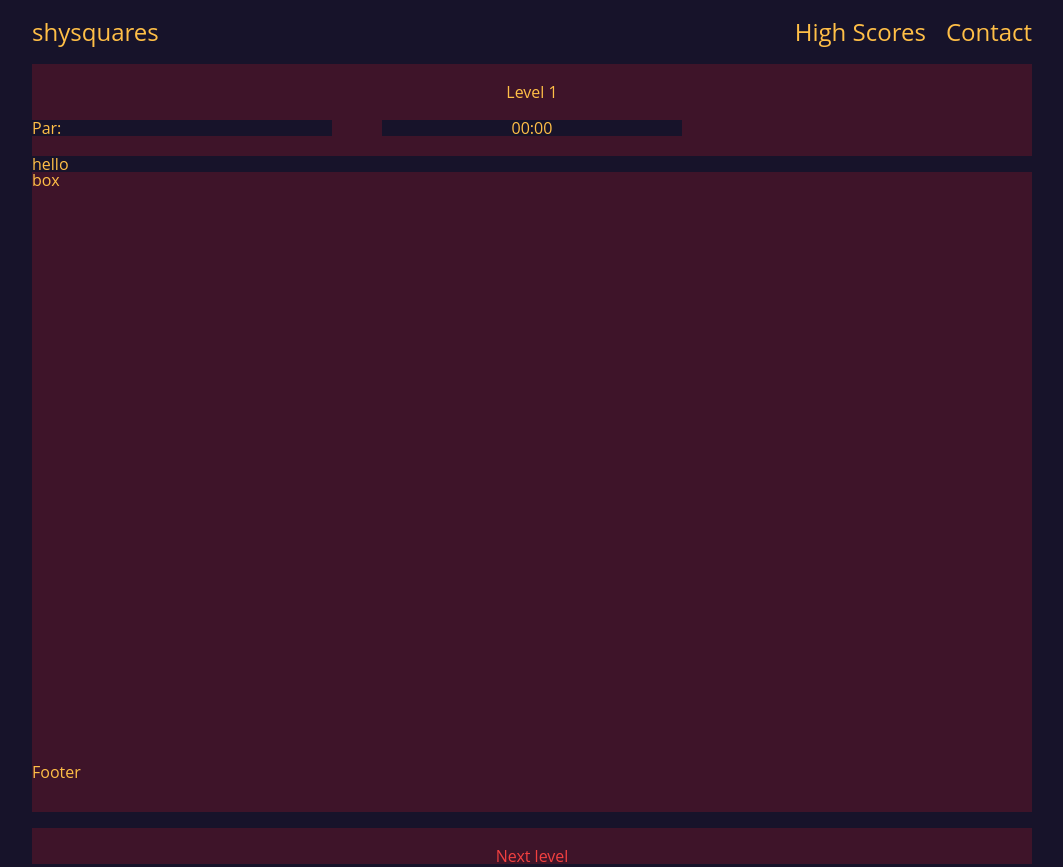
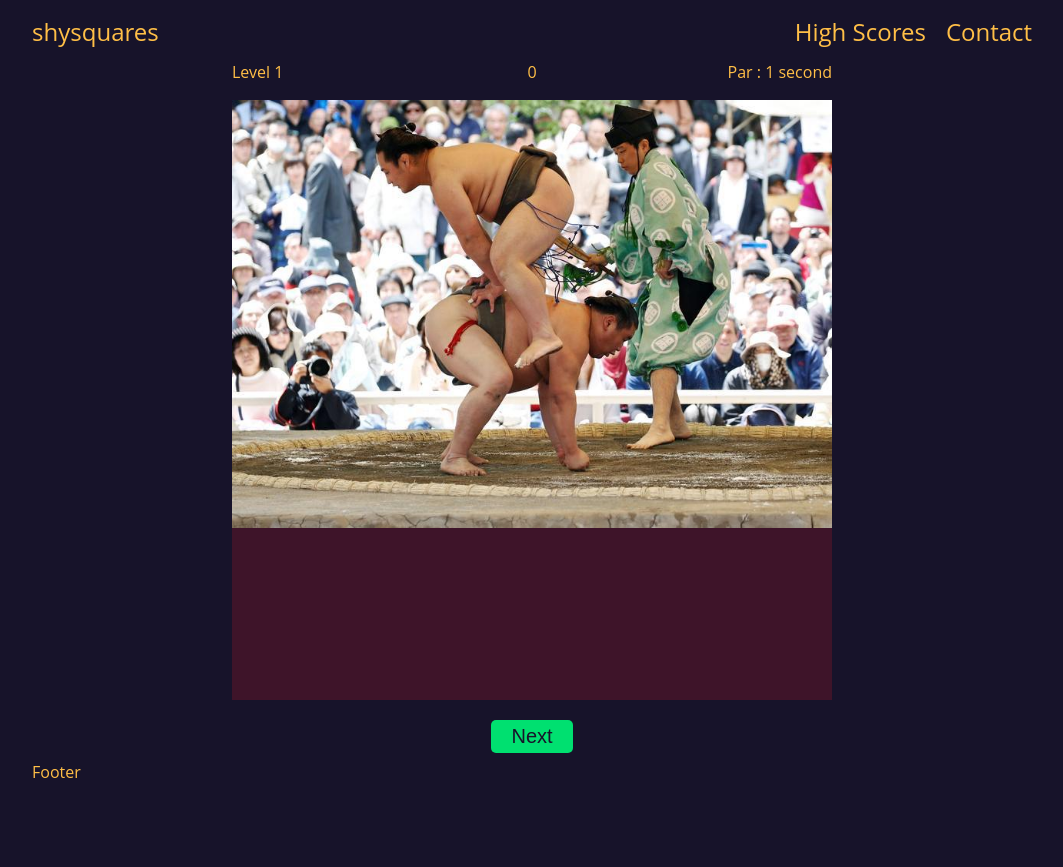
Before and after one commit to MDShields7/shy-squares, a Next.js app: page /level/1 in a window 1280 px wide. Shown: the whole page, without its empty margins (108-1171 px from the left). After the commit the page ends 800 px from the top, so only its background shows below. Built offline with nearby package versions, Linux system fonts and the light colour scheme.

Commit message:
gameplay area focus, next and start button, tutorial and game boxes

```diff
--- /dev/null
+++ b/src/components/layout/GameBarTop.js
@@ -0,0 +1,23 @@
+import gamebartop from '../../styles/gamebartop.module.css'
+
+export default function GameBox ({children}) {
+    const level = children[0];
+    const timer = children[1];
+    const par = children[2];
+    console.log('gamebartop',children)
+    return (
+        <div>
+            <div className={`${gamebartop.row} ${gamebartop.gamebar}`}>
+                <h1 className={`${gamebartop.timeItem}`}>
+                    Level {level}
+                </h1>
+                <h2 className={`${gamebartop.timeItem} ${gamebartop.timer}`}>
+                    {timer}
+                </h2>
+                <h2 className={`${gamebartop.timeItem} ${gamebartop.par}`}>
+                    Par : {par} {par !== 1 ? 'seconds' : 'second'}
+                </h2>
+            </div>
+        </div>
+    )
+}
--- a/src/components/layout/GameBox.js
+++ b/src/components/layout/GameBox.js
@@ -6,11 +6,10 @@ export default function GameBox ({children}) {
     return (
         <>
             <div>
-                Timer
-                Par
+                1
+                2
+                3
             </div>
-            <div>Gameplay Area</div>
-            <div>button</div>
         </>
     )
 }
--- a/src/components/layout/Level.js
+++ b/src/components/layout/Level.js
@@ -1,33 +1,65 @@
-import level from '../../styles/level.module.css';
+import React, { useState } from 'react';
+import withContext from '../contextAPI/ContextWrapper';
 import Site from './Site'
-import Link from 'next/link';
+import Gamebox from './GameBox';
+import GameBarTop from './GameBarTop';
+import levelcss from '../../styles/level.module.css';
+// import GameBarBot from './GameBarBot';
 
-function getScores () {
-    // axios.get(`/api/v1/level${num}`)
-}
+function Level ({ children }){
+    // Top bar
+    const [level, setLevel] = useState(children[0]);
+    const [timer, setTimer] = useState(0);
+    const [par, setPar] = useState(1);
+    // Game box
+    const [arrayOrig, setArrayOrig] = useState(children[1] || []);
+    const [arrayNew, setArrayNew] = useState(children[1] || []);
+    // Bottom bar
+    const [tutorial, setTutorial] = useState(true);
+    const [gameStart, setGameStart] = useState(false);
+    const [gameFault, setGameFault] = useState(false);
+    const [gameWin, setGameWin] = useState(false);
+    const [gameLose, setGameLose] = useState(false);
+    const hrefAgain='/level/'+level;
+    const hrefNext='/level/'+(level+1)
+    let gamebox;
+    if ( tutorial ) {
+        // gamebox =  <img src='../../public/shokiri.jpg'/>
+        gamebox = <img src="/shokiri.jpg" />
+    }
+    let button;
+    if ( tutorial ){
+        // Advance from tutorial to game
+        button = <button onClick={() => setTutorial(false)}>Next</button>
+    } else if ( gameStart === false ) {
+        // Start Game
+        button = <button onClick={() => setGameStart(true)}>Start</button>
+    } else if ( gameWin === true ) {
+        // Game won
+        button = <Link href={hrefNext}>
+            <a >Next level</a>
+        </Link>
+    } else if ( gameFault === true ) {
+        // Start game over
+        button = <Link href={hrefAgain}>
+            <a >Try Again</a>
+        </Link>
+    }
 
-export default function Level ({ children }){
-    // console.log('children',children)
-    const href='/level/'+(children[0]+1)
-    console.log('href',href)
     return (
         <Site>
-            <div className={`${level.row} ${level.level}`}>
-                <h1>Level {children[0]}</h1>
+            <GameBarTop>
+                {[level, timer, par]}
+            </GameBarTop>
+            { children[1] }
+            <div className={levelcss.gameContainer}>
+                {gamebox}
             </div>
-            <div className={`${level.row} ${level.timebar}`}>
-                <h2 className={`${level.timeItem} ${level.par}`}>Par: {}</h2>
-                <h2 className={`${level.timeItem} ${level.timer}`}>00:00</h2>
-                <h2 className={`${level.timeItem}`}></h2>
-            </div>
-            { children[1] }
-            <div className={level.gamebox}>box</div>
-            <br/>
-            <div className={`${level.row} ${level.level}`}>
-                <Link href={href}>
-                    <a >Next level</a>
-                </Link>
+            <div className={`${levelcss.row} ${levelcss.level}`}>
+                { button }
             </div>
         </Site>
     )
 }
+
+export default withContext(Level);
--- a/src/pages/level/1.js
+++ b/src/pages/level/1.js
@@ -11,10 +11,7 @@ const arr = [
 export default function One (){
     return (
         <Level>
-            {[1,
-            'hello',
-            arr
-            ]}
+            {[ 1, arr, 'link' ]}
         </Level>
     )
 }
--- a/src/styles/_variables.css
+++ b/src/styles/_variables.css
@@ -5,9 +5,11 @@
     --color-light2: #F24040;
     --color-light3: #fd5021;
     --color-light4: #F67979;
+    --color-btn1: #00E070;
+    --color-btn2: #C2FFE0;
 
     --bg-color1: var(--color-dark1);
-    --bg-color2: var(--color-dark1);
+    --bg-color2: var(--color-dark2);
     --text-color: var(--color-light1);
     --text-link: var(--color-light2);
     --text-hover: var(--color-light3);
--- /dev/null
+++ b/src/styles/gamebartop.module.css
@@ -0,0 +1,23 @@
+.row {
+    width: 100%;
+    display: flex;
+    flex-direction: row;
+}
+.gamebar {
+    /* background: #3E1429; */
+    justify-content: space-between;
+    padding: 0 0 20px 0;
+    width: 600px;
+    margin: auto;
+}
+.timeItem {
+    width: 30%;
+}
+.timer {
+    /* background: var(--bg-color2); */
+    text-align: center;
+}
+.par {
+    /* background: var(--bg-color2); */
+    text-align: right;
+}
--- a/src/styles/global.css
+++ b/src/styles/global.css
@@ -17,3 +17,24 @@ a {
     font-family: var(--font-para);
     color: var(--text-link);
 }
+a:hover {
+    color: var(--text-hover);
+}
+a:visited {
+    color: var(--text-clicked);
+}
+button {
+    border: none;
+    border-radius: 5px;
+    padding: 5px 20px;
+    font-size: 1.25em;
+    color: var(--color-dark1);
+    background: var(--color-btn1)
+}
+button:hover {
+    background: var(--color-btn2);
+    cursor: pointer;
+}
+img {
+    width: 100%;
+}
--- a/src/styles/level.module.css
+++ b/src/styles/level.module.css
@@ -8,32 +8,25 @@
     display: flex;
     flex-direction: column;
 }
+.gameContainer {
+    margin: auto;
+    /* display: flex;
+    flex-direction: row;
+    justify-content: center;
+    align-items: center; */
+    background: #3E1429;
+    height: 600px;
+    width: 600px;
+}
+.gameInner {
+    /* blah */
+}
+.buttonbar {
+    padding: 20px 0 20px 0;
+}
 .level {
-    background: #3E1429;
+    /* background: #3E1429; */
     justify-content: center;
     margin: auto;
     padding: 20px 0 0 0;
 }
-.gamebox {
-    background: #3E1429;
-    height: 80vh;
-    width: 100%;
-}
-.timebar {
-    background: #3E1429;
-    justify-content: space-between;
-    padding: 20px 0 20px 0;
-}
-.timeItem {
-    width: 30%;
-}
-.timer {
-    background: var(--bg-color2);
-    text-align: center;
-}
-.par {
-    background: var(--bg-color2);
-}
-.buttonbar {
-    padding: 20px 0 20px 0;
-}
```
Also changed, not shown: public/shokiri.jpg (added), 1 other file (tests, documents, lock files or other folders).
